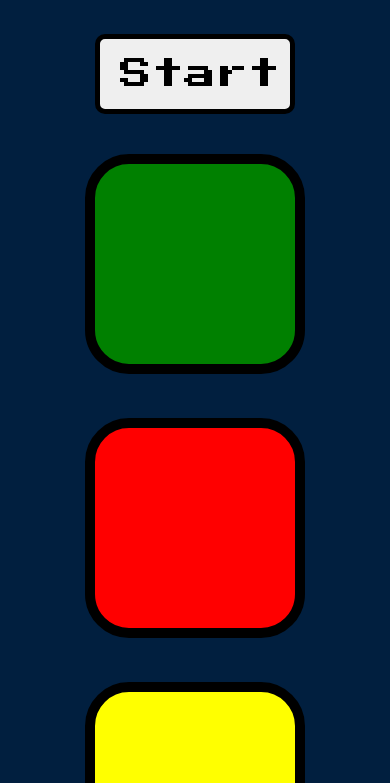
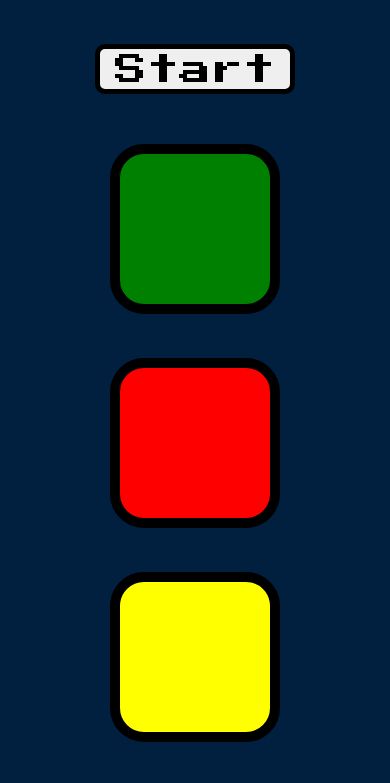
Before and after one commit to sudharsan-ms/simongame-project, a plain HTML site: page index.html in a window 390 px wide. Shown: the part 162-945 px from the top of the page. Drawn offline with nearby package versions, Linux system fonts and the light colour scheme.

Commit message:
modified

```diff
--- a/styles.css
+++ b/styles.css
@@ -80,16 +80,17 @@ body {
   }
 
   .btn{
-    width: 200px;
-    height:200px;
+    width: 150px;
+    height:150px;
     margin: 20px;
   }
 
   #startbtn{
-    margin: 20px;
+    margin: 30px;
     width: 200px;
-    height: 80px;
-    font-size: 2rem;
+    height: 50px;
+    font-size: 2em;
+    padding: 5px;
   }
 
     #level-title{
```
